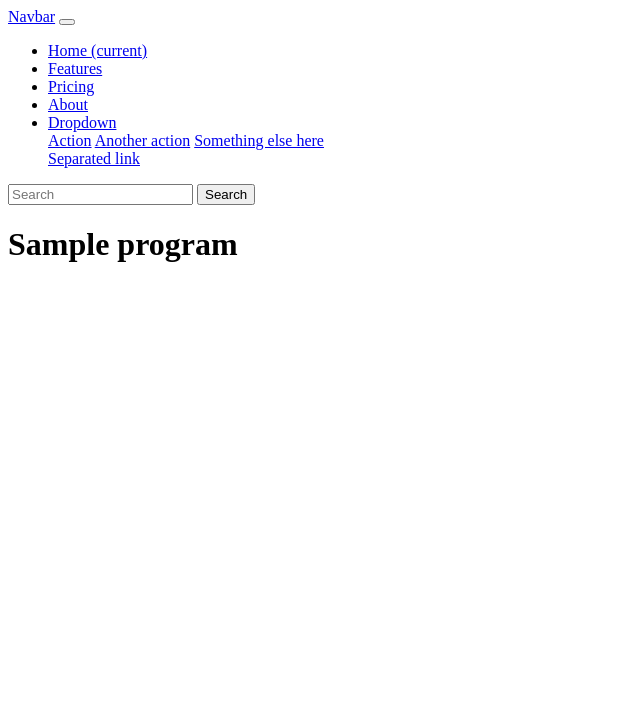
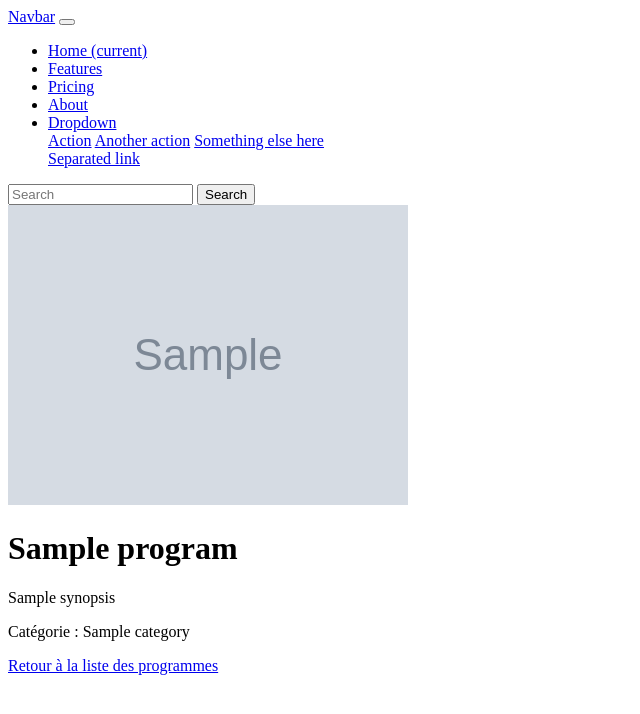
Before and after one commit to mickaellambert/wild-series, a Symfony app: template templates/program/show.html.twig in a window 1280 px wide. Shown: the top 714 px of the page, without its empty margins (0-640 px from the left). Run offline with Twig, Linux system fonts and the light colour scheme; the template is opened without the code that fills it: most values are stand-ins (such as "Sample title", 1, 10 or a date in 2020); grey boxes marked "Sample" are stand-in pictures; some libraries are stand-ins or nearby versions.

Commit message:
display one program

```diff
--- a/templates/program/index.html.twig
+++ b/templates/program/index.html.twig
@@ -8,6 +8,7 @@
         <div>
             <h2>{{ loop.index }} / {{ program.title }} - Catégorie : {{ program.category.name }}</h2>
             <p>{{ program.synopsis }}</p>
+            <a href="{{ path("program_show", { id: program.id }) }}">Voir la fiche</a>
         </div>
     {% else %}
         Aucune série trouvée.
--- a/templates/program/show.html.twig
+++ b/templates/program/show.html.twig
@@ -1,7 +1,18 @@
 {% extends 'base.html.twig' %}
 
-{% block title %}{{ program }}{% endblock %}
+{% block title %}Série #{{ program.id }}{% endblock %}
 
 {% block body %}
-    <h1> {{ program }} </h1>
+    <div class="media">
+        <img class="align-self-start mr-3" src="{{program.poster}}" alt="{{ program.title }} poster">
+        <div class="media-body">
+            <h1 class="mt-0">{{ program.title }}</h1>
+            <p>{{ program.synopsis }}</p>
+            <p>Catégorie : {{ program.category.name }}</p>
+        </div>
+    </div>
+
+    <a href="{{ path('program_index') }}">
+        Retour à la liste des programmes
+    </a>
 {% endblock %}
```
Also changed, not shown: src/Controller/ProgramController.php (+10 -2 lines).
